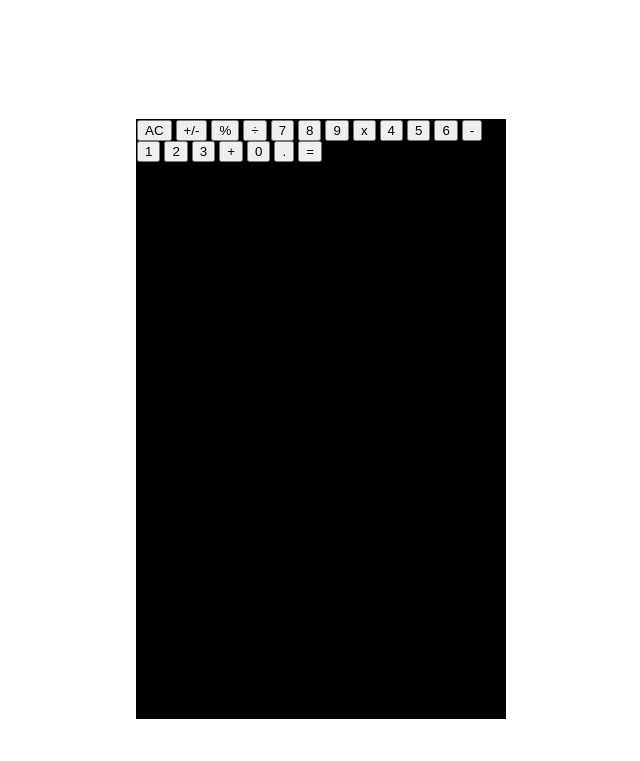
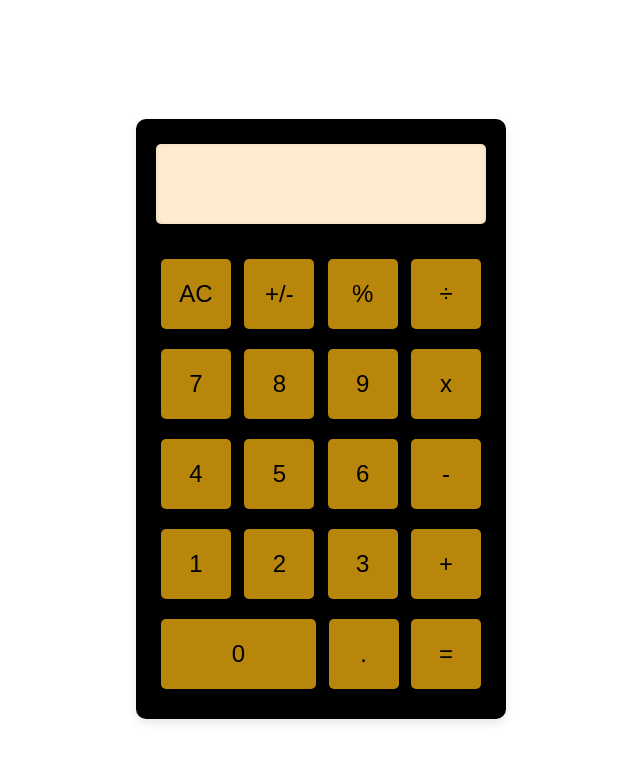
Before and after one commit to alpernai/calculator-odinproyectfoundations, a plain HTML site: page index.html in a window 1280 px wide. Shown: the part 61-822 px from the top of the page, without its empty margins (319-959 px from the left). Drawn offline with Linux system fonts and the light colour scheme.

Commit message:
Position and style buttons and display

```diff
--- a/index.html
+++ b/index.html
@@ -30,7 +30,7 @@
         <button class="btn">2</button>
         <button class="btn">3</button>
         <button class="btn">+</button>
-        <button class="btn">0</button>
+        <button class="btn btn-double">0</button>
         <button class="btn">.</button>
         <button class="btn">=</button>
     </div>
--- a/styles.css
+++ b/styles.css
@@ -1,4 +1,4 @@
-*{
+* {
     box-sizing: border-box;
 }
 
@@ -7,7 +7,7 @@ html, body {
     margin: 0;
 }
 
-.proyectTitle{
+.proyectTitle {
     text-align: center;
 }
 
@@ -20,8 +20,46 @@ html, body {
 }
 
 .calculatorBody {
-    border: solid 1px black;
-    background-color: black;
+    display: flex;
+    flex-wrap: wrap;
+    justify-content: space-between;
+    align-items: center;
     height: 600px;
     width: 370px;
+    margin: 0 auto;
+    background-color: black;
+    padding: 20px;
+    border-radius: 10px;
+    box-shadow: 0px 4px 10px rgba(0,0,0,0.1);
 }
+
+.displayResult {
+    width: 100%;
+    height: 80px; /* Larger display height */
+    margin-bottom: 20px;
+    font-size: 36px;
+    text-align: right;
+    padding: 15px;
+    background-color: blanchedalmond;
+    border-radius: 5px;
+    box-shadow: inset 0 0 5px rgba(0,0,0,0.1);
+}
+
+.btn {
+    width: 70px;
+    height: 70px;
+    margin: 5px;
+    display: flex;
+    justify-content: center;
+    align-items: center;
+    background-color: darkgoldenrod;
+    border: none;
+    border-radius: 5px;
+    font-size: 24px;
+    cursor: pointer;
+    box-shadow: 0px 2px 5px rgba(0,0,0,0.1);
+}
+
+.btn-double {
+    width: calc(75px * 2 + 5px); /* Span across two buttons plus the gap */
+  }
```
